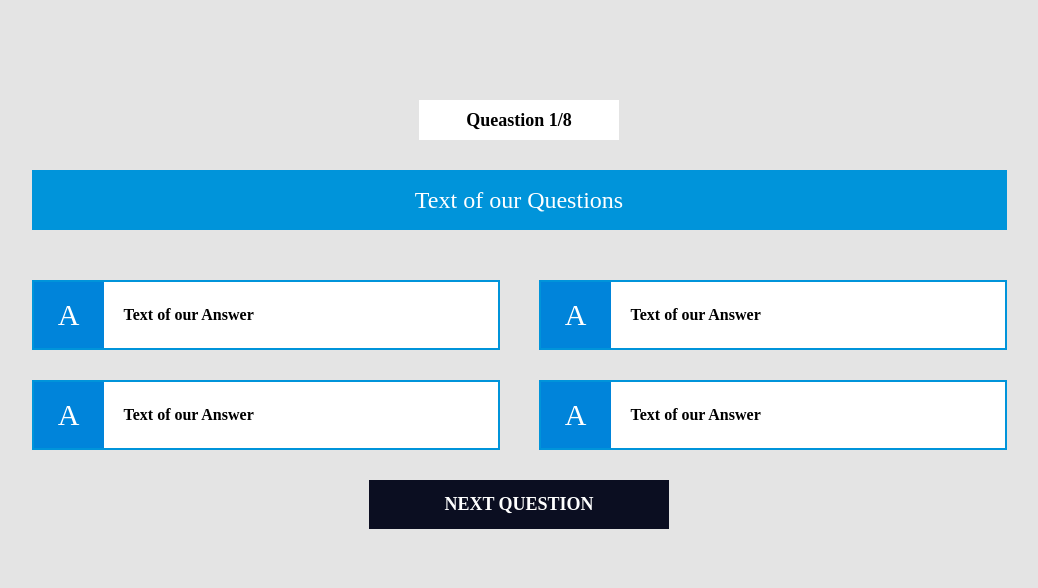
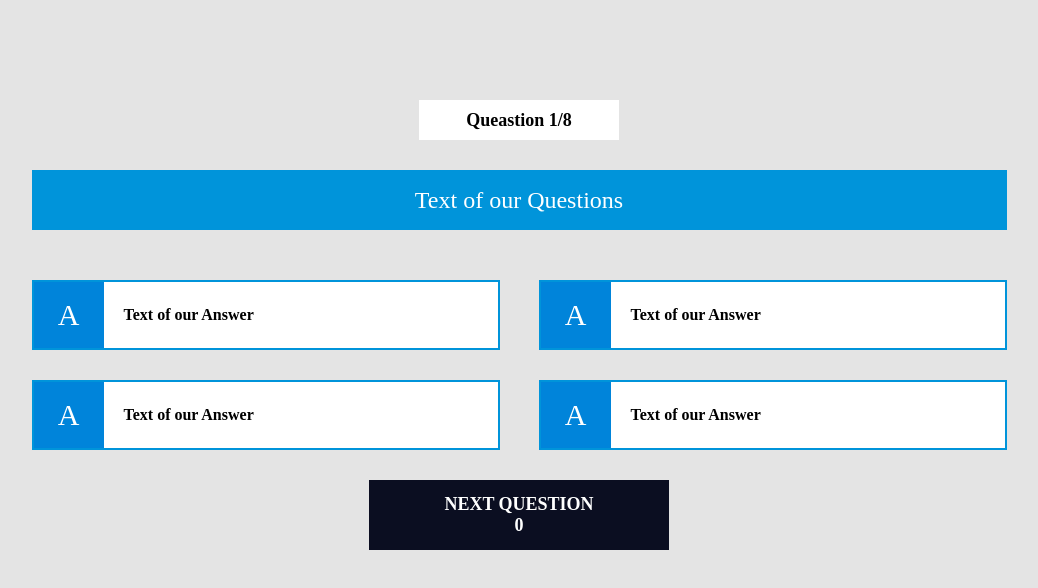
Before and after one commit to Chupacabra44/react-quiz, a React (Create React App) app: page / in a window 1280 px wide. Shown: the top 588 px of the page, without its empty margins (121-1159 px from the left). Built offline with nearby package versions, Linux system fonts and the light colour scheme.

Commit message:
useReducer hook

```diff
--- a/src/components/Quiz.jsx
+++ b/src/components/Quiz.jsx
@@ -1,12 +1,33 @@
+import { useReducer } from "react";
 import Question from "./Question";
 
+const initialState = {
+  currentQuestionIndex: 0,
+  questions: [],
+};
+
+const reducer = (state, action) => {
+  if (action.type === "NEXT_QUESTION") {
+    return { ...state, currentQuestionIndex: state.currentQuestionIndex + 1 };
+  }
+  return state;
+};
+
 const Quiz = () => {
+  const [state, dispatch] = useReducer(reducer, initialState);
+  console.log("render", state);
+
   return (
     <div className="quiz">
       <div>
         <div className="score">Queastion 1/8</div>
         <Question />
-        <div className="next-button">Next Question</div>
+        <div
+          onClick={() => dispatch({ type: "NEXT_QUESTION" })}
+          className="next-button"
+        >
+          Next Question {state.currentQuestionIndex}
+        </div>
       </div>
     </div>
   );
```
